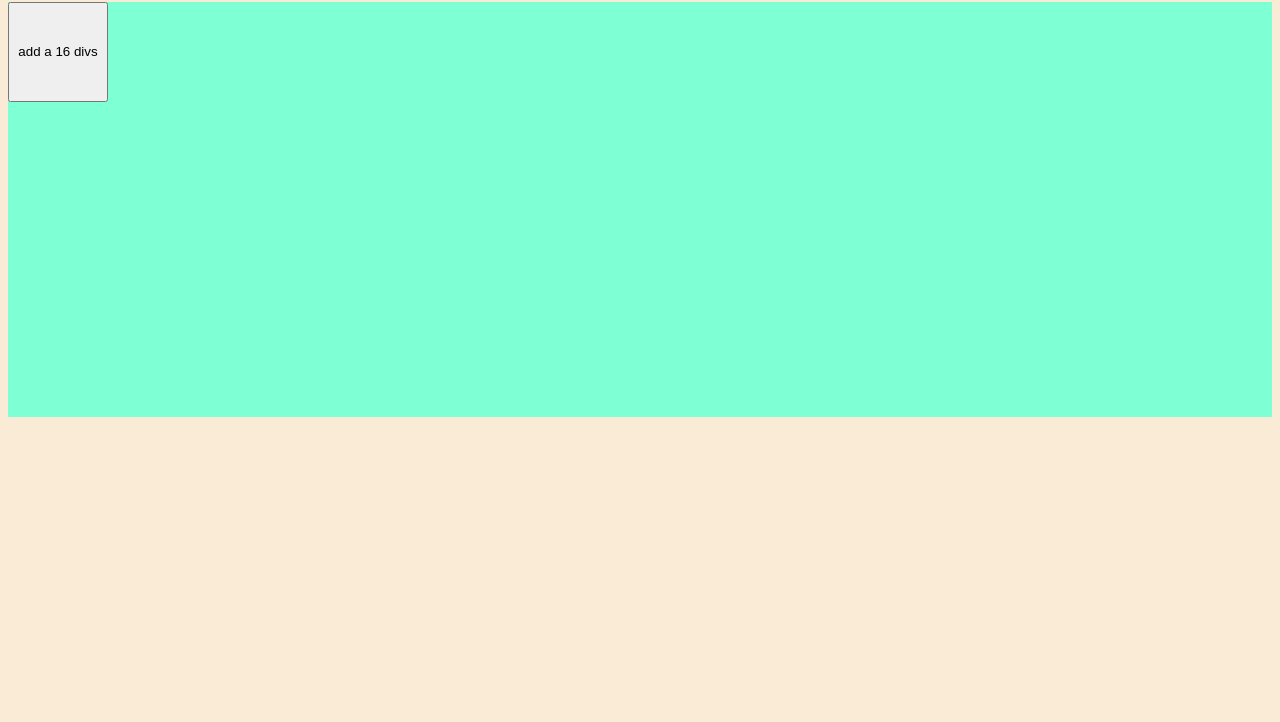
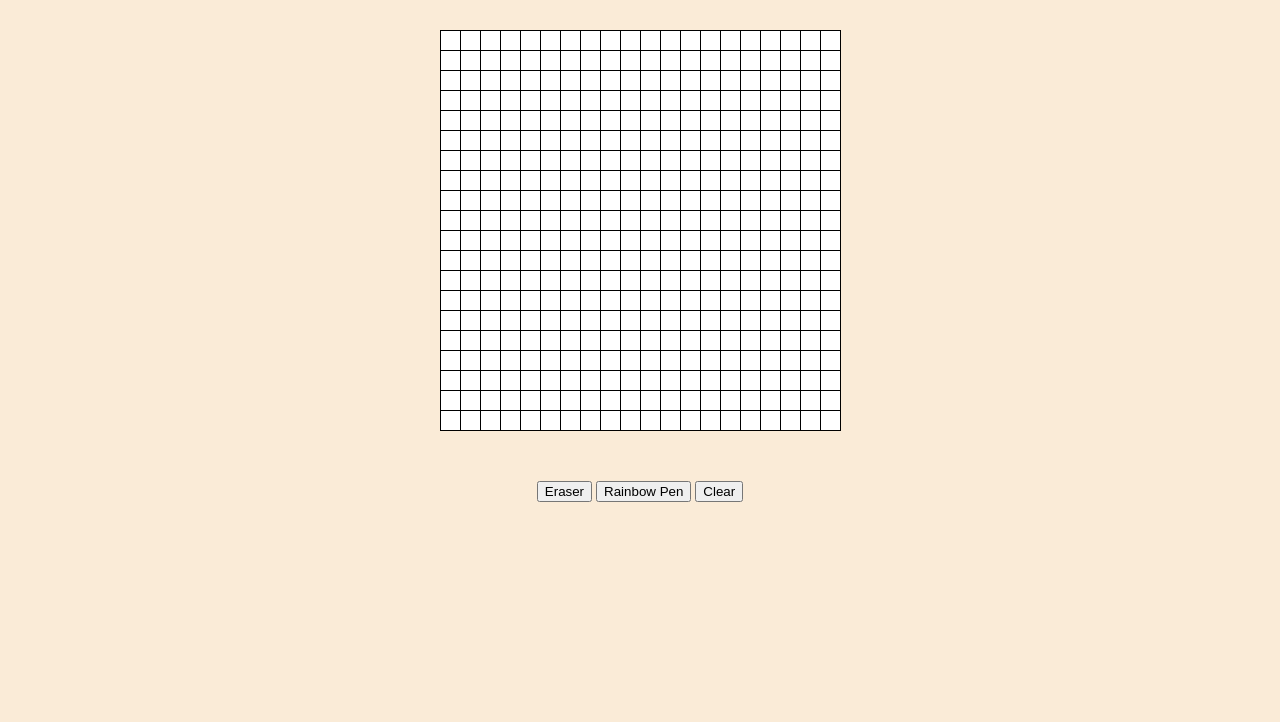
Before and after one commit to Re-Yan/Etch-A-Sketch, a plain HTML site: page index.html in a window 1280 px wide. Shown: the part 78-800 px from the top of the page. Drawn offline with Linux system fonts and the light colour scheme.

Commit message:
REAL Initial Commit
    Previous initial commit was taken from the wrong source file. The initial commits are now the actual code for Etch-A-Sketch Project

```diff
--- a/index.html
+++ b/index.html
@@ -10,8 +10,12 @@
 
   <body>
     <h1 id="title">Etch-A-Sketch</h1>
-    <div id="container">
-      <button id="button">add a 16 divs</button>
+
+    <div id="grid-container"></div>
+    <div id="control-panel">
+      <button id="eraser">Eraser</button>
+      <button id="rainbow">Rainbow Pen</button>
+      <button id="clear">Clear</button>
     </div>
     <script src="script.js"></script>
   </body>
--- a/script.js
+++ b/script.js
@@ -1,13 +1,37 @@
+const container = document.getElementById("grid-container");
 const button = document.querySelector("button");
-const container = document.getElementById("container");
+const eraser = document.getElementById("eraser");
+const rainbow = document.getElementById("rainbow");
+const clear = document.getElementById("clear");
 
-const divCreator = () => {
-  for (let i = 1; i <= 16; i++) {
-    const newDiv = document.createElement("div");
-    newDiv.classList.add("div");
-    container.appendChild(newDiv);
-    newDiv.innerText = "I'm a newly created div";
+clear.addEventListener("click", function () {
+  console.log(`eraser clicked`);
+});
+
+const createGrid = () => {
+  for (let i = 0; i < 400; i++) {
+    const gridSpace = document.createElement("div");
+    gridSpace.classList.add("grid-items");
+    container.appendChild(gridSpace);
+    gridItems = document.querySelectorAll(".grid-items");
+  }
+};
+createGrid();
+
+//function for generating a random number
+const rand = (min, max) => {
+  return Math.floor(Math.random() * (max - min) + min);
+};
+
+const cursorDrag = (e) => {
+  let randNum = rand(0, 256);
+  e.target.style.backgroundColor = `hsl(${randNum}, 45%, 50%)`;
+};
+
+const eventsTracker = () => {
+  for (let i = 0; i < gridItems.length; i++) {
+    gridItems[i].addEventListener("mouseenter", cursorDrag);
   }
 };
 
-button.addEventListener("click", divCreator);
+eventsTracker();
--- a/style.css
+++ b/style.css
@@ -1,16 +1,45 @@
 body {
   background-color: antiquewhite;
+  /* background-color: hsl(hue, saturation, lightness); */
+  text-align: center;
+  display: flex;
+  flex-direction: column;
+  align-items: center;
+  justify-content: center;
 }
 
-#container {
+#grid-container {
   display: grid;
-  grid-template-columns: 100px 100px 100px 100px;
-  grid-template-rows: 100px 100px 100px 100px;
-  gap: 5px;
-  background-color: aquamarine;
+
+  grid-template-columns: repeat(20, 20px);
+  grid-template-rows: repeat(20, 20px);
+
+  margin-top: 20px;
+  padding-top: 1px;
+  padding-left: 1px;
+  width: 400px;
+  height: 400px;
+  background-color: black;
 }
 
-.div {
-  border: solid 1px greenyellow;
-  background-color: darkgoldenrod;
+#title {
+  text-align: center;
 }
+
+.grid-items {
+  border-style: none solid solid none;
+  border-width: 1px;
+  background-color: white;
+}
+
+#control-panel {
+  margin-top: 50px;
+}
+
+.black {
+  background-color: black;
+}
+
+.white {
+  background-color: white;
+}
```
